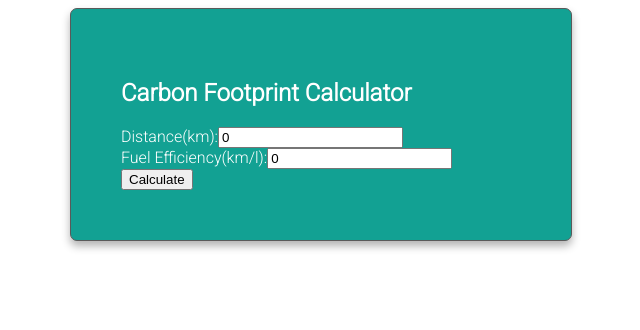
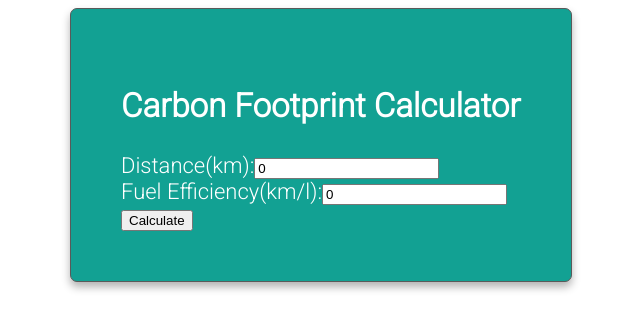
Before and after one commit to sobiaahmad94/simple-environmental-typescript-react-project, a React (Vite) app: page / in a window 1280 px wide. Shown: the top 330 px of the page, without its empty margins (319-959 px from the left). Built offline with nearby package versions, Linux system fonts and the light colour scheme.

Commit message:
more styles added

```diff
--- a/src/components/Calculator.tsx
+++ b/src/components/Calculator.tsx
@@ -4,11 +4,11 @@ import React, {useState} from "react";
 import styled from "styled-components";
 
 // styles
-
 const StyledCalculatorContainer = styled.div`
 @import url('https://fonts.googleapis.com/css2?family=Abel&family=Roboto:wght@300&display=swap');
     font-family: 'Abel', sans-serif;
     font-family: 'Roboto', sans-serif;
+    font-size: 22px;
     max-width: 400px;
     background-color: rgb(18, 161, 147);
     color: rgb(255, 255, 255);
@@ -19,6 +19,12 @@ const StyledCalculatorContainer = styled.div`
     border-radius: 7px;
     box-shadow: 0 5px 9px rgb(0, 0, 0, 0.3);
 `;
+
+const StyledTitle = styled.h2`
+    font-size: 33px;
+    font-weight: 700;
+`;
+
 
 
 const Calculator: React.FC = () => {
@@ -38,7 +44,7 @@ const Calculator: React.FC = () => {
 
   return (
     <StyledCalculatorContainer>
-      <h2>Carbon Footprint Calculator</h2>
+      <StyledTitle>Carbon Footprint Calculator</StyledTitle>
       <div>
         <label>Distance(km):</label>
         <input
```
Also changed, not shown: public/components/Calculator.js (+6 -1 lines).
